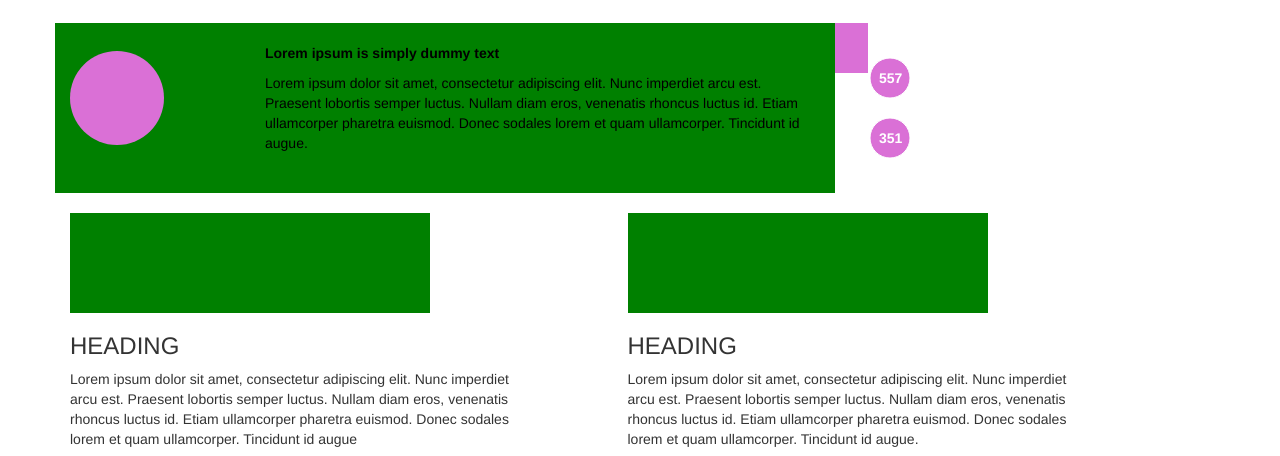
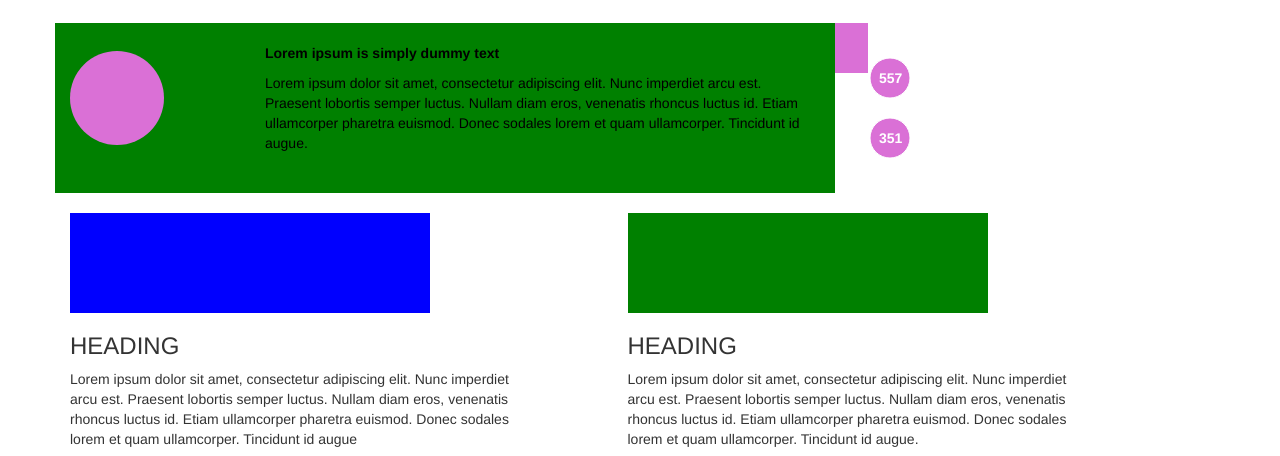
Before and after one commit to Aleks339/testTask, a plain HTML site: page index.html in a window 1280 px wide. In both pictures the pointer is over the element 250 px from the left and 590 px from the top of the page. Shown: the part 327-783 px from the top of the page. Drawn offline with nearby package versions, Linux system fonts and the light colour scheme.

Commit message:
Update styles.css

```diff
--- a/styles.css
+++ b/styles.css
@@ -5,3 +5,7 @@
 .green {
   background-color: green;
   color: black; }
+
+.blue:hover {
+  background-color: blue;
+  color: blue; }
```
